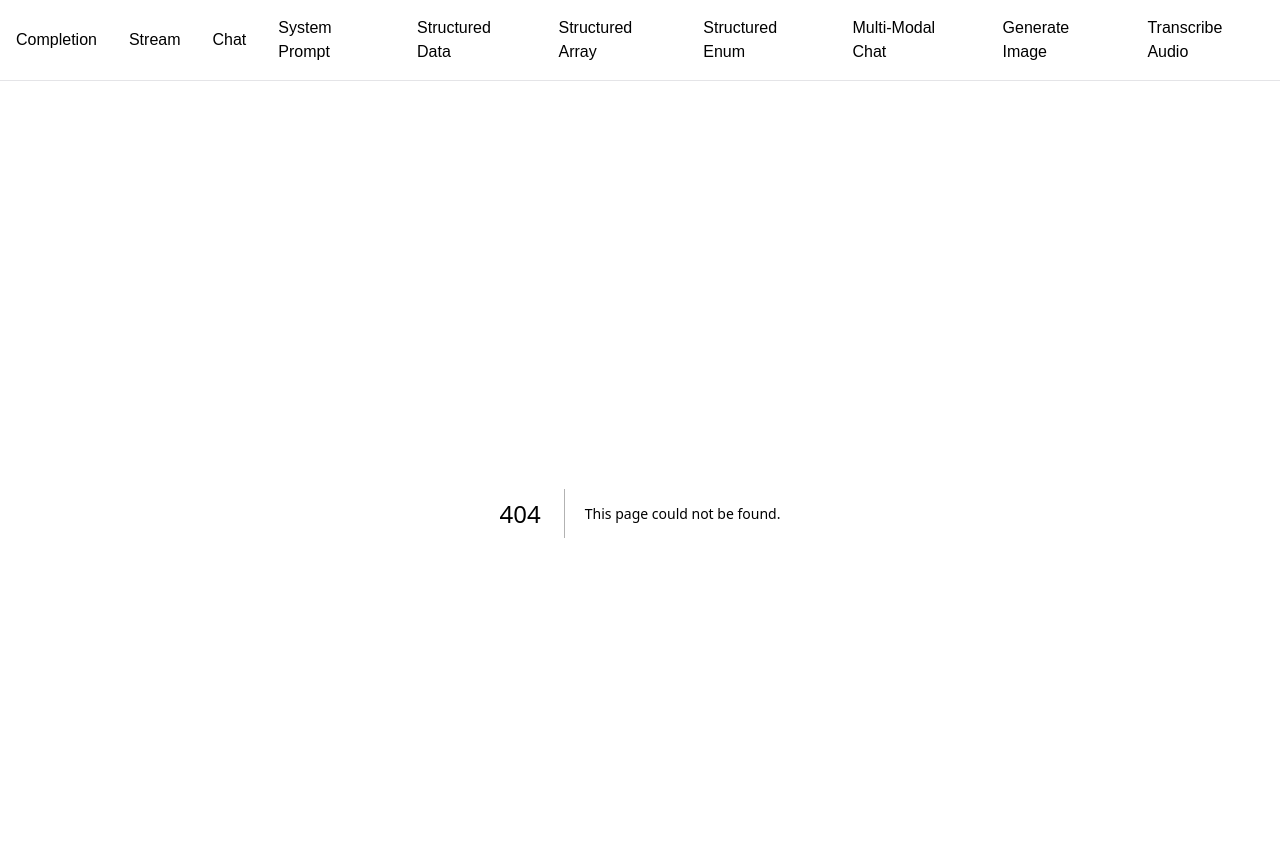
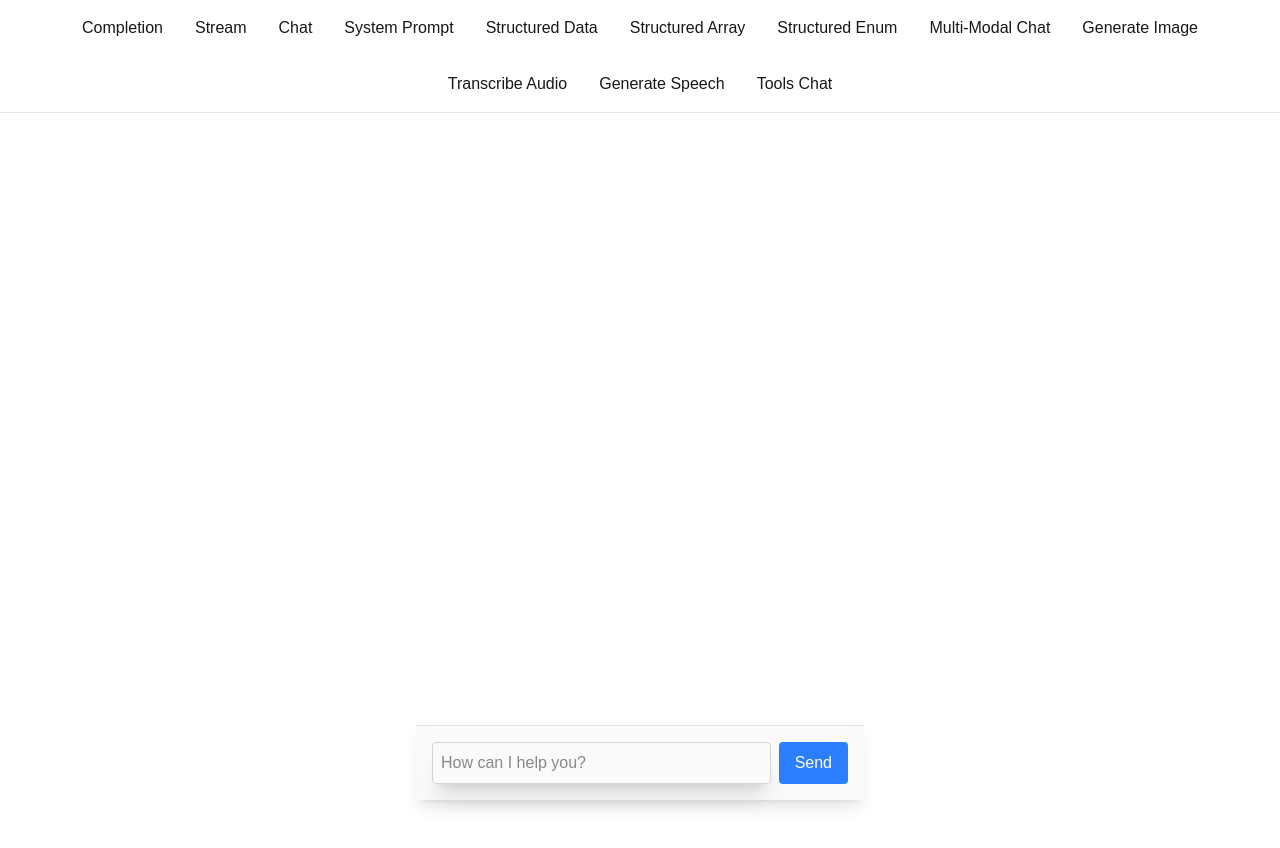
Before and after one commit to ahmedFahmy2024/ai-sdk, a Next.js app: page /ui/tools in a window 1280 px wide. Before the commit this address had no page. Shown: the top 848 px of the page. After the commit the page ends 800 px from the top, so only its background shows below. Built offline with nearby package versions, Linux system fonts and the light colour scheme.

Commit message:
feat(tools): add tools functionality with weather retrieval and UI integration

```diff
--- /dev/null
+++ b/src/app/api/tools/route.ts
@@ -0,0 +1,50 @@
+import { google } from "@ai-sdk/google";
+import {
+  convertToModelMessages,
+  streamText,
+  tool,
+  type UIMessage,
+  type InferUITools,
+  type UIDataTypes,
+  stepCountIs,
+} from "ai";
+import { z } from "zod";
+
+const tools = {
+  getWeather: tool({
+    description: "Get the current weather for a given location.",
+    inputSchema: z.object({
+      city: z.string().describe("The city to get the weather for."),
+    }),
+    execute: async ({ city }) => {
+      if (city === "Cairo") {
+        return "The current weather in Cairo is 30°C, sunny.";
+      } else if (city === "Alexandria") {
+        return "The current weather in Alexandria is 22°C, partly cloudy.";
+      } else {
+        return `Sorry, I don't have the weather information for ${city}.`;
+      }
+    },
+  }),
+};
+
+export type ChatTools = InferUITools<typeof tools>;
+export type ChatMessage = UIMessage<never, UIDataTypes, ChatTools>;
+
+export async function POST(req: Request) {
+  try {
+    const { messages }: { messages: ChatMessage[] } = await req.json();
+
+    const result = streamText({
+      model: google("gemini-2.5-flash"),
+      messages: convertToModelMessages(messages),
+      tools, // we add the tools here to be able to use it
+      stopWhen: stepCountIs(2), // step 1 for calling our weather tool, step 2 for processing the result and returning response back to the user
+    });
+
+    return result.toUIMessageStreamResponse();
+  } catch (error) {
+    console.error("Error streaming chat completion", error);
+    return new Response("Failed to stream chat completion", { status: 500 });
+  }
+}
--- a/src/app/layout.tsx
+++ b/src/app/layout.tsx
@@ -29,6 +29,8 @@ const navlinks: { name: string; href: string }[] = [
   { name: "Multi-Modal Chat", href: "/ui/multi-modal-chat" },
   { name: "Generate Image", href: "/ui/generate-image" },
   { name: "Transcribe Audio", href: "/ui/transcribe-audio" },
+  { name: "Generate Speech", href: "/ui/generate-speech" },
+  { name: "Tools Chat", href: "/ui/tools" },
 ];
 
 export default function RootLayout({
@@ -42,7 +44,7 @@ export default function RootLayout({
         className={`${geistSans.variable} ${geistMono.variable} antialiased`}
       >
         <nav>
-          <ul className="flex items-center justify-center gap-8 p-4 border-b border-zinc-200 dark:border-zinc-800 mb-8">
+          <ul className="flex items-center justify-center gap-8 p-4 border-b border-zinc-200 dark:border-zinc-800 mb-8 flex-wrap">
             {navlinks.map((link) => (
               <li key={link.href}>
                 <Link href={link.href}>{link.name}</Link>
--- /dev/null
+++ b/src/app/ui/tools/page.tsx
@@ -0,0 +1,149 @@
+"use client";
+
+import { ChatMessage } from "@/app/api/tools/route";
+import { useChat } from "@ai-sdk/react";
+import { DefaultChatTransport } from "ai";
+import { useState } from "react";
+
+export default function ToolsChatPage() {
+  const [input, setInput] = useState("");
+
+  const { messages, sendMessage, status, error, stop } = useChat<ChatMessage>({
+    transport: new DefaultChatTransport({
+      api: "/api/tools",
+    }),
+  });
+
+  const handleSubmit = (e: React.FormEvent<HTMLFormElement>) => {
+    e.preventDefault();
+    sendMessage({ text: input });
+    setInput("");
+  };
+
+  console.log("message", messages);
+
+  return (
+    <div className="flex flex-col w-full max-w-md py-24 mx-auto stretch">
+      {error && <div className="text-red-500 mb-4">{error.message}</div>}
+
+      {messages.map((message) => (
+        <div key={message.id} className="mb-4">
+          <div className="font-semibold">
+            {message.role === "user" ? "You:" : "AI:"}
+          </div>
+          {message.parts.map((part, index) => {
+            switch (part.type) {
+              case "text":
+                return (
+                  <div
+                    key={`${message.id}-${index}`}
+                    className="whitespace-pre-wrap"
+                  >
+                    {part.text}
+                  </div>
+                );
+              case "tool-getWeather":
+                switch (part.state) {
+                  case "input-streaming":
+                    return (
+                      <div
+                        key={`${message.id}-getWeather-${index}`}
+                        className="bg-zinc-800/50 border border-zinc-700 p-2 rounded mt-1 mb-2"
+                      >
+                        <div className="text-sm text-zinc-500">
+                          🌤️ Receiving weather request...
+                        </div>
+                        <pre className="text-xs text-zinc-600 mt-1">
+                          {JSON.stringify(part.input, null, 2)}
+                        </pre>
+                      </div>
+                    );
+
+                  case "input-available":
+                    return (
+                      <div
+                        key={`${message.id}-getWeather-${index}`}
+                        className="bg-zinc-800/50 border border-zinc-700 p-2 rounded mt-1 mb-2"
+                      >
+                        <div className="text-sm text-zinc-400">
+                          🌤️ Getting weather for {part.input.city}...
+                        </div>
+                      </div>
+                    );
+
+                  case "output-available":
+                    return (
+                      <div
+                        key={`${message.id}-getWeather-${index}`}
+                        className="bg-zinc-800/50 border border-zinc-700 p-2 rounded mt-1 mb-2"
+                      >
+                        <div className="text-sm text-zinc-400">🌤️ Weather</div>
+                        <div className="text-sm text-zinc-300">
+                          <div>{part.output}</div>
+                        </div>
+                      </div>
+                    );
+
+                  case "output-error":
+                    return (
+                      <div
+                        key={`${message.id}-getWeather-${index}`}
+                        className="bg-zinc-800/50 border border-zinc-700 p-2 rounded mt-1 mb-2"
+                      >
+                        <div className="text-sm text-red-400">
+                          Error: {part.errorText}
+                        </div>
+                      </div>
+                    );
+
+                  default:
+                    return null;
+                }
+              default:
+                return null;
+            }
+          })}
+        </div>
+      ))}
+
+      {(status === "submitted" || status === "streaming") && (
+        <div className="mb-4">
+          <div className="flex items-center gap-2">
+            <div className="animate-spin rounded-full h-4 w-4 border-b-2 border-blue-400"></div>
+          </div>
+        </div>
+      )}
+
+      <form
+        onSubmit={handleSubmit}
+        className="fixed bottom-0 w-full max-w-md mx-auto left-0 right-0 p-4 bg-zinc-50 dark:bg-zinc-950 border-t border-zinc-200 dark:border-zinc-800 shadow-lg"
+      >
+        <div className="flex gap-2">
+          <input
+            className="flex-1 dark:bg-zinc-800 p-2 border border-zinc-300 dark:border-zinc-700 rounded shadow-xl"
+            value={input}
+            onChange={(e) => setInput(e.target.value)}
+            placeholder="How can I help you?"
+          />
+          {status === "submitted" || status === "streaming" ? (
+            <button
+              type="button"
+              onClick={stop}
+              className="bg-red-500 text-white px-4 py-2 rounded hover:bg-red-600 transition-colors"
+            >
+              Stop
+            </button>
+          ) : (
+            <button
+              type="submit"
+              className="bg-blue-500 text-white px-4 py-2 rounded hover:bg-blue-600 transition-colors disabled:opacity-50 disabled:cursor-not-allowed"
+              disabled={status !== "ready"}
+            >
+              Send
+            </button>
+          )}
+        </div>
+      </form>
+    </div>
+  );
+}
```
Also changed, not shown: 1 other file (tests, documents, lock files or other folders).
